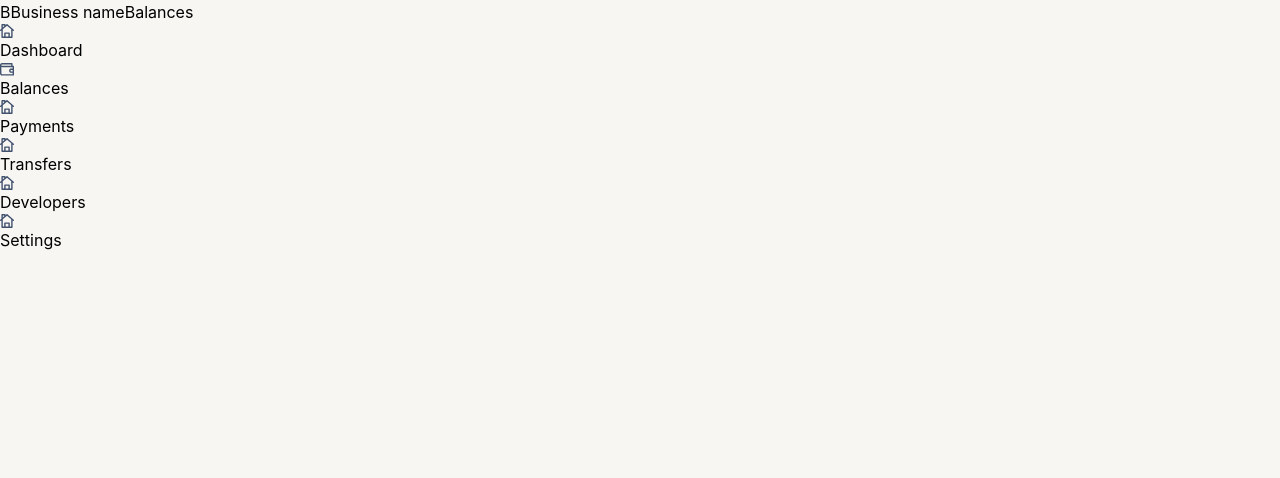
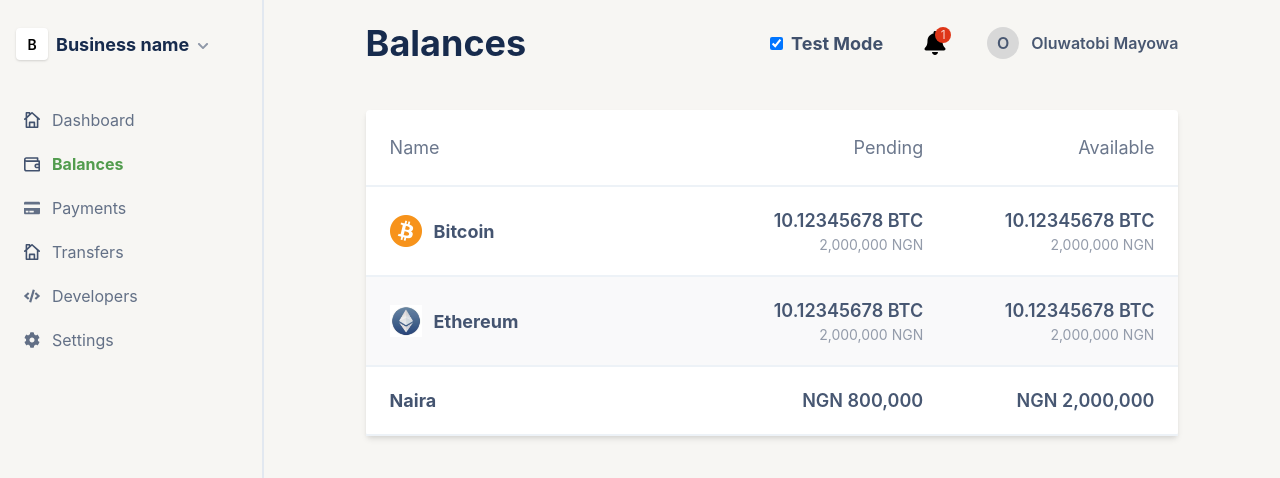
Before and after one commit to francisudeji/react-admin-dashboard-ui, a React (Create React App) app: page / in a window 1280 px wide. Shown: the top 478 px of the page. Built offline with nearby package versions, Linux system fonts and the light colour scheme.

Commit message:
Subcomponents to layout components

```diff
--- a/src/components/main.js
+++ b/src/components/main.js
@@ -1,12 +1,59 @@
 import React from 'react'
+import { FaBell } from 'react-icons/fa'
 
-function Main() {
+function Main({ children, name }) {
   return (
-    <main className='main'>
-      <header className='main__header'>
-        <h1>Balances</h1>
-      </header>
-      <div className='main__body'></div>
+    <main className='main flex-1 py-4'>
+      <div className='w-11/12 lg:w-4/5 mx-auto'>
+        <header className='flex flex-col lg:flex-row lg:justify-between lg:items-center'>
+          <div className='flex items-center'>
+            <button className='text-darker-blue border border-darker-blue p-2 rounded mr-4 hover:text-white hover:bg-darker-blue focus:text-white focus:bg-darker-blue lg:hidden'>
+              <svg
+                className='fill-current h-4 w-4'
+                viewBox='0 0 20 20'
+                xmlns='http://www.w3.org/2000/svg'
+              >
+                <title>Menu</title>
+                <path d='M0 3h20v2H0V3zm0 6h20v2H0V9zm0 6h20v2H0v-2z' />
+              </svg>
+            </button>
+            <h1 className='text-3xl font-bold m-0 p-0 text-darker-blue lg:text-4xl'>
+              {name}
+            </h1>
+          </div>
+          <div className='right flex justify-between items-center mt-4 lg:mt-0'>
+            <div className='flex items-center mr-10'>
+              <input
+                type='checkbox'
+                value='none'
+                id='mode'
+                name='check'
+                defaultChecked
+                className='mr-2'
+              />
+              <label
+                htmlFor='mode'
+                className='lg:text-lg font-bold text-dark-blue'
+              >
+                Test Mode
+              </label>
+            </div>
+            <div className='mr-10 relative'>
+              <span className='absolute right-0 top-0 -mr-1 -mt-1 bg-badge-red w-4 h-4 rounded-full text-badge-gray text-xs flex items-center justify-center text-center'>
+                1
+              </span>
+              <FaBell className='text-2xl' />
+            </div>
+            <div className='flex justify-center items-center text-dark-blue-name font-semibold'>
+              <span className='h-8 w-8 rounded-full flex items-center justify-center text-center bg-user-gray'>
+                O
+              </span>
+              <span className='ml-3 flex-1 text-right'>Oluwatobi Mayowa</span>
+            </div>
+          </div>
+        </header>
+        {children}
+      </div>
     </main>
   )
 }
--- a/src/components/sidebar.js
+++ b/src/components/sidebar.js
@@ -1,61 +1,101 @@
 import React from 'react'
-// import { Link } from 'react-router-dom'
+import { Link } from 'react-router-dom'
+import { FaChevronDown, FaCreditCard, FaCode, FaCog } from 'react-icons/fa'
 
-function Sidebar() {
+function Sidebar({ name }) {
+  const className = pathname =>
+    name.toLowerCase() === pathname
+      ? 'text-link-green font-bold'
+      : 'text-link-blue'
+
   return (
-    <aside className='sidebar'>
-      <header className='sidebar__header'>
-        <button className='btn btn--logo'>B</button>
-        <button className='btn btn--dropdown'>Business name</button>
+    <aside
+      className='absolute top-0 left-0 h-100vh -ml-64.5 sidebar w-64.5 border-r-2 border-gray-300 p-4 lg:block lg:relative lg:ml-0'
+      style={{ transition: 'all 0.5s ease-in-out' }}
+    >
+      <header className='flex pt-3'>
+        <button className='w-8 h-8 bg-white shadow rounded text-sm font-semibold'>
+          B
+        </button>
+        <button className='h-8 px-1 ml-1 bg-transparent text-lg font-bold text-darker-blue flex items-center'>
+          Business name{' '}
+          <FaChevronDown className='ml-2 mt-1 text-xs text-chevron-blue' />
+        </button>
       </header>
-      <nav className='sidebar__nav'>
-        <ul className='list'>
-          <li className='list__item'>
-            <a href='/'>
+      <nav className='mt-10 ml-2'>
+        <ul>
+          <li className='mt-1'>
+            <a
+              className='py-2 text-link-blue font-normal flex items-center'
+              href='/'
+            >
               <span>
-                <img src='/assets/svgs/home.svg' alt='Dashboard' />
+                <img
+                  className='h-4 w-4 fill-current'
+                  src='/assets/svgs/home.svg'
+                  alt=''
+                />
               </span>
-              Dashboard
+              <span className='ml-3'>Dashboard</span>
             </a>
           </li>
-          <li className='list__item'>
-            <a href='/'>
+          <li className='mt-1'>
+            <Link
+              className={`py-2 flex items-center ${className('balances')}`}
+              to='/'
+            >
               <span>
-                <img src='/assets/svgs/balances.svg' alt='Balances' />
+                <img
+                  className='h-4 w-4 fill-current'
+                  src='/assets/svgs/balances.svg'
+                  alt=''
+                />
               </span>
-              Balances
+              <span className='ml-3'>Balances</span>
+            </Link>
+          </li>
+          <li className='mt-1'>
+            <a
+              className='py-2 text-link-blue flex items-center font-normal'
+              href='/'
+            >
+              <span>
+                <FaCreditCard />
+              </span>
+              <span className='ml-3'>Payments</span>
             </a>
           </li>
-          <li className='list__item'>
-            <a href='/'>
+          <li className='mt-1'>
+            <Link
+              className={`py-2 flex items-center ${className('transfers')}`}
+              to='/transfers'
+            >
               <span>
-                <img src='/assets/svgs/home.svg' alt='Payments' />
+                <img className='h-4 w-4' src='/assets/svgs/home.svg' alt='' />
               </span>
-              Payments
+              <span className='ml-3'>Transfers</span>
+            </Link>
+          </li>
+          <li className='mt-1'>
+            <a
+              className='py-2 text-link-blue flex items-center font-normal'
+              href='/'
+            >
+              <span>
+                <FaCode />
+              </span>
+              <span className='ml-3'>Developers</span>
             </a>
           </li>
-          <li className='list__item'>
-            <a href='/'>
+          <li className='mt-1'>
+            <a
+              className='py-2 text-link-blue flex items-center font-normal'
+              href='/'
+            >
               <span>
-                <img src='/assets/svgs/home.svg' alt='Transfers' />
+                <FaCog />
               </span>
-              Transfers
-            </a>
-          </li>
-          <li className='list__item'>
-            <a href='/'>
-              <span>
-                <img src='/assets/svgs/home.svg' alt='Developers' />
-              </span>
-              Developers
-            </a>
-          </li>
-          <li className='list__item'>
-            <a href='/'>
-              <span>
-                <img src='/assets/svgs/home.svg' alt='Settings' />
-              </span>
-              Settings
+              <span className='ml-3'>Settings</span>
             </a>
           </li>
         </ul>
```
